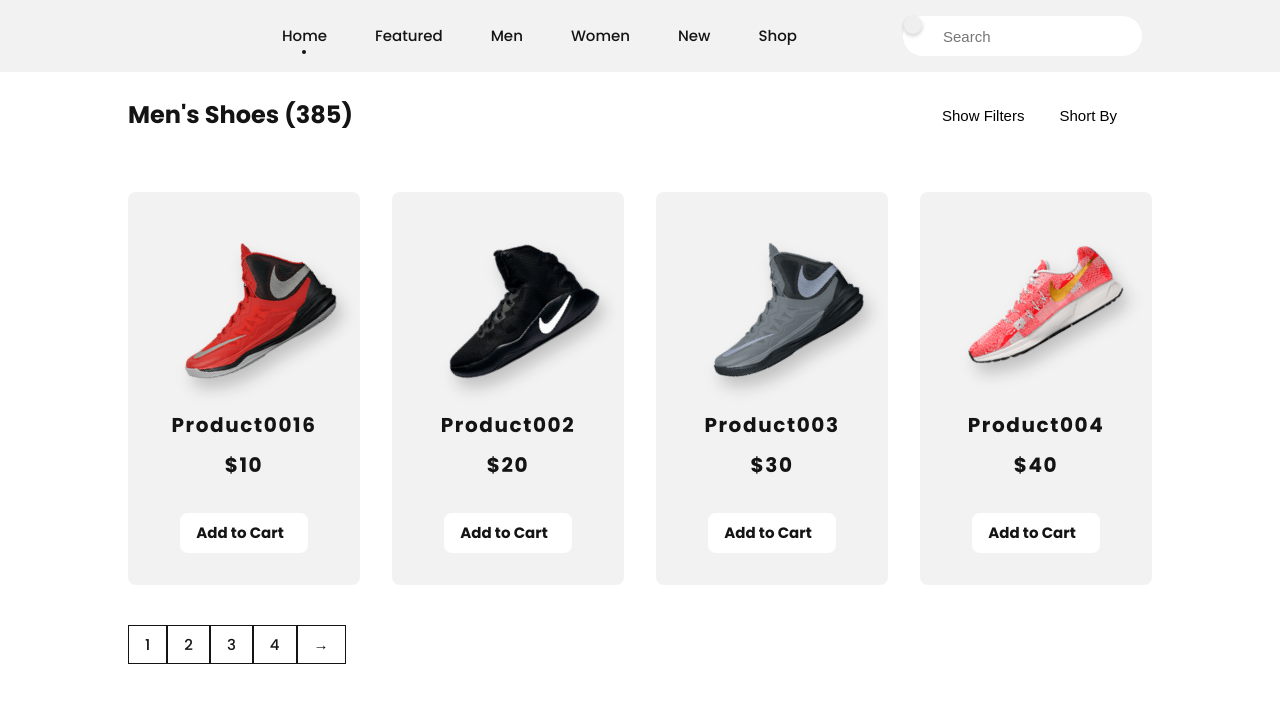
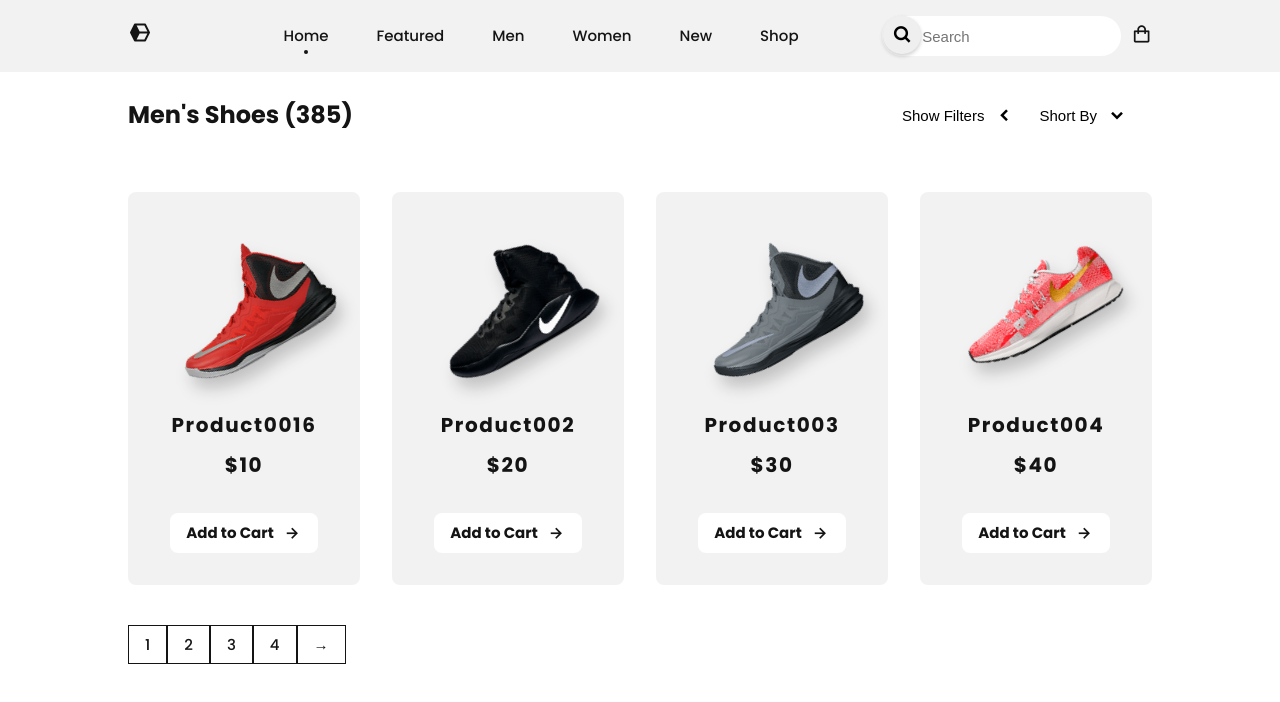
Before and after one commit to S2ShiroeS2/Ecommerce_Shoes, a React (Create React App) app: page / in a window 1280 px wide. Shown: the top 702 px of the page. Built offline with nearby package versions, Linux system fonts and the light colour scheme; data requests are answered from the project's data file.

Commit message:
[CODE] - Component Header: Done

```diff
--- a/public/index.html
+++ b/public/index.html
@@ -10,6 +10,8 @@
       content="Web site created using create-react-app"
     />
     <link rel="apple-touch-icon" href="%PUBLIC_URL%/logo192.png" />
+    <link rel="icon" href="../assets/icons/cube-alt-solid-24.png">
+    <link href='https://unpkg.com/boxicons@2.0.7/css/boxicons.min.css' rel='stylesheet'>
     <!--
       manifest.json provides metadata used when your web app is installed on a
       user's mobile device or desktop. See https://developers.google.com/web/fundamentals/web-app-manifest/
--- a/src/App/App.js
+++ b/src/App/App.js
@@ -4,6 +4,7 @@ import { useSelector, useDispatch } from 'react-redux'
 import { getProducts } from '../actions/product'
 import React, { useEffect } from 'react'
 import Product from '../components/product/products'
+import Header from '../components/Header/Header'
 
 function App() {
     const products = useSelector(state => state.products)
@@ -14,78 +15,16 @@ function App() {
     }, [dispatch])
 
     const renderProductList = () => {
-        return products.map(product => <Product data={product} />)
+        return products.map(product => (
+            <Product data={product} key={product.id} />
+        ))
     }
 
     const productList = renderProductList()
 
     return (
         <div>
-            <header className="l-header" id="header">
-                <nav className="nav bd-grid">
-                    <div className="nav__toggle" id="nav-toggle">
-                        <i className="bx bxs-grid"></i>
-                    </div>
-                    <a href="./home.html" className="nav__logo">
-                        <i className="bx bxs-cube-alt"></i>
-                    </a>
-                    <div className="nav__menu" id="nav-menu">
-                        <ul className="nav__list">
-                            <li className="nav__item">
-                                <a href="#home" className="nav__link active">
-                                    Home
-                                </a>
-                            </li>
-                            <li className="nav__item">
-                                <a href="#featured" className="nav__link">
-                                    Featured
-                                </a>
-                            </li>
-                            <li className="nav__item">
-                                <a href="#men" className="nav__link">
-                                    Men
-                                </a>
-                            </li>
-                            <li className="nav__item">
-                                <a href="#women" className="nav__link">
-                                    Women
-                                </a>
-                            </li>
-                            <li className="nav__item">
-                                <a href="#new" className="nav__link">
-                                    New
-                                </a>
-                            </li>
-                            <li className="nav__item">
-                                <a href="./shop.html" className="nav__link">
-                                    Shop
-                                </a>
-                            </li>
-                        </ul>
-                    </div>
-                    <div className="nav__box-feature">
-                        <div className="nav__search-box">
-                            <input
-                                className="nav__search-box--input-search is-none"
-                                type="text"
-                                placeholder="Search"
-                            />
-                            <button className="btn-search">
-                                <i className="bx bx-search"></i>
-                            </button>
-                            <button className="btn-search btn-overlay-search is-none">
-                                <i className="bx bx-search"></i>
-                            </button>
-                            <button className="nav__close-search-box is-none-btn">
-                                <i className="bx bx-x"></i>
-                            </button>
-                        </div>
-                        <div className="nav__bag">
-                            <i className="bx bx-shopping-bag"></i>
-                        </div>
-                    </div>
-                </nav>
-            </header>
+            <Header />
             <div className="main-header">
                 <div className="main-header__container">
                     <div className="main-header__content bd-grid">
--- /dev/null
+++ b/src/components/Header/Header.js
@@ -0,0 +1,125 @@
+import React from 'react'
+import '../../scss/main.scss'
+
+export default function Header() {
+    const showMenu = (toggleId, navId) => {
+        const toggle = document.getElementById(toggleId),
+            nav = document.getElementById(navId)
+
+        if (toggle && nav) {
+            toggle.addEventListener('click', () => {
+                nav.classList.toggle('show')
+            })
+        }
+    }
+
+    // REMOVE MENU
+    const navLink = document.querySelectorAll('.nav__link'),
+        navMenu = document.getElementById('nav-menu')
+
+    const linkAction = () => {
+        navMenu.classList.remove('show')
+    }
+    navLink.forEach(n => n.addEventListener('click', linkAction))
+    //SCROLL SECTIONS ACTIVE LINK
+    const sections = document.querySelectorAll('section[id]')
+    const scrollActive = () => {
+        const scrollY = window.pageYOffset
+
+        sections.forEach(current => {
+            const sectionHeight = current.offsetHeight
+            const sectionTop = current.offsetTop - 50,
+                sectionId = current.getAttribute('id')
+
+            if (scrollY > sectionTop && scrollY <= sectionHeight + sectionTop) {
+                document
+                    .querySelector('.nav__menu a[href*=' + sectionId + ']')
+                    .classList.add('active')
+            } else {
+                document
+                    .querySelector('.nav__menu a[href*=' + sectionId + ']')
+                    .classList.remove('active')
+            }
+        })
+    }
+    window.addEventListener('scroll', scrollActive)
+
+    //CHANGE COLOR HEADER
+    window.onscroll = () => {
+        const screenY = window.screenY
+        const header = document.getElementById('header')
+        screenY >= 200
+            ? header.classList.add('scroll-header')
+            : header.classList.remove('scroll-header')
+    }
+
+    showMenu('nav-toggle', 'nav-menu')
+
+    return (
+        <header className="l-header" id="header">
+            <nav className="nav bd-grid">
+                <div className="nav__toggle" id="nav-toggle">
+                    <i className="bx bxs-grid"></i>
+                </div>
+                <a href="./home.html" className="nav__logo">
+                    <i className="bx bxs-cube-alt"></i>
+                </a>
+                <div className="nav__menu" id="nav-menu">
+                    <ul className="nav__list">
+                        <li className="nav__item">
+                            <a href="#home" className="nav__link active">
+                                Home
+                            </a>
+                        </li>
+                        <li className="nav__item">
+                            <a href="#featured" className="nav__link">
+                                Featured
+                            </a>
+                        </li>
+                        <li className="nav__item">
+                            <a href="#men" className="nav__link">
+                                Men
+                            </a>
+                        </li>
+                        <li className="nav__item">
+                            <a href="#women" className="nav__link">
+                                Women
+                            </a>
+                        </li>
+                        <li className="nav__item">
+                            <a href="#new" className="nav__link">
+                                New
+                            </a>
+                        </li>
+                        <li className="nav__item">
+                            <a href="./shop.html" className="nav__link">
+                                Shop
+                            </a>
+                        </li>
+                    </ul>
+                </div>
+                <div className="nav__box-feature">
+                    <div className="nav__search-box">
+                        <input
+                            className="nav__search-box--input-search is-none"
+                            type="text"
+                            placeholder="Search"
+                        />
+                        <button className="btn-search">
+                            <i className="bx bx-search"></i>
+                        </button>
+                        <button className="btn-search btn-overlay-search is-none">
+                            <i className="bx bx-search"></i>
+                        </button>
+                        <button className="nav__close-search-box is-none-btn">
+                            <i className="bx bx-x"></i>
+                        </button>
+                    </div>
+                    <div className="nav__bag">
+                        <i className="bx bx-shopping-bag"></i>
+                    </div>
+                </div>
+            </nav>
+        </header>
+    )
+}
--- a/src/scss/main.scss
+++ b/src/scss/main.scss
@@ -836,7 +836,7 @@ img {
                 padding: 9px 9px;
                 border: none;
                 outline: none;
-                box-shadow: 0 2px 4px rgb(0 0 0 / 10%);
+                box-shadow: 0 2px 4px rgba(0, 0, 0, 0.1);
                 .bx {
                     font-size: $big-font-size;
                     font-weight: $font-bold;
```
Also changed, not shown: src/js/main.js (+56 -44 lines).
